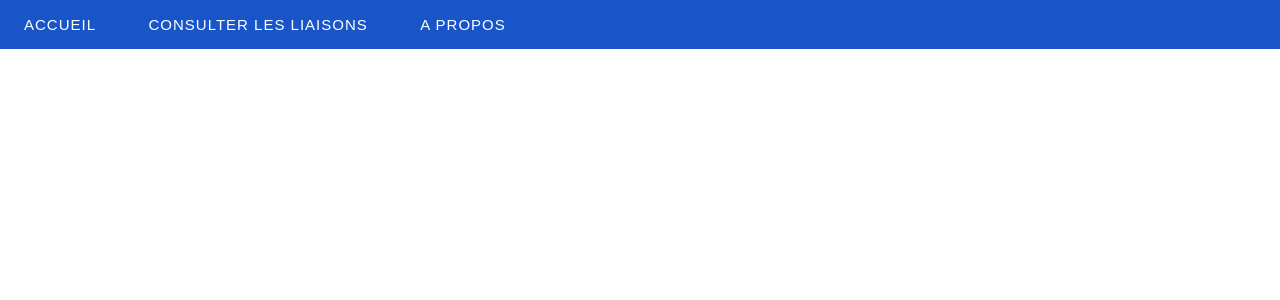
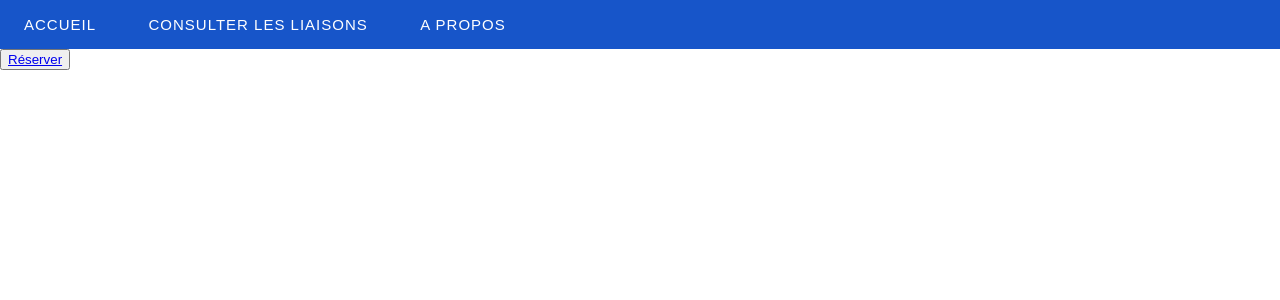
Before and after one commit to Nexumas/2SIO_SLAM-Marieteam-app-web, a PHP site: page /consultation_des_traversees.php in a window 1280 px wide. Shown: the part 78-378 px from the top of the page. Run offline with PHP 8.4, Linux system fonts and the light colour scheme; some libraries are stand-ins or nearby versions.

Commit message:
Commit 2020-12-29 4
bouton réservation

```diff
--- a/consultation_des_traversees.php
+++ b/consultation_des_traversees.php
@@ -47,5 +47,7 @@ if(isset($_SESSION['res_trav'])){
 }
 ?>
 
+<button><a href="reservation.php">Réserver</a></button>
+
 </body>
 </html>
```
